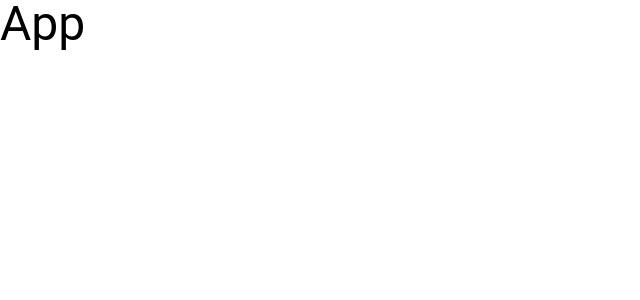
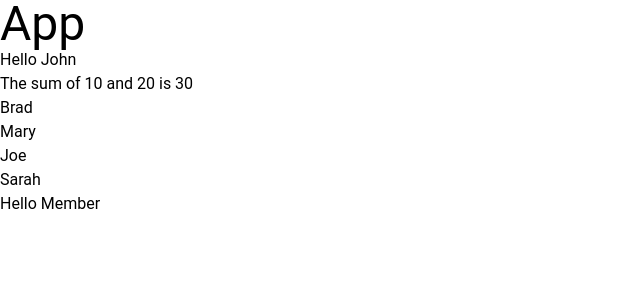
Before and after one commit to xXBricksquadXx/react-jobs-2024, a React (Vite) app: page / in a window 1280 px wide. Shown: the top 300 px of the page, without its empty margins (0-640 px from the left). Built offline with nearby package versions, Linux system fonts and the light colour scheme.

Commit message:
JSX Crash Course :wrench:

```diff
--- a/src/App.jsx
+++ b/src/App.jsx
@@ -1,5 +1,25 @@
 const App = () => {
-  return <div className="text-5xl">App</div>;
+  const name = 'John';
+  const x = 10;
+  const y = 20;
+  const names = ['Brad', 'Mary', 'Joe', 'Sarah'];
+  const loggedIn = true;
+
+  return (
+    <>
+      <div className="text-5xl">App</div>
+      <p>Hello {name}</p>
+      <p>
+        The sum of {x} and {y} is {x + y}
+      </p>
+      <ul>
+        {names.map((name, index) => (
+          <li key={index}>{name}</li>
+        ))}
+      </ul>
+      {loggedIn ? <h1>Hello Member</h1> : <h1>Hello Guest</h1>}
+    </>
+  );
 };
 
 export default App;
```
